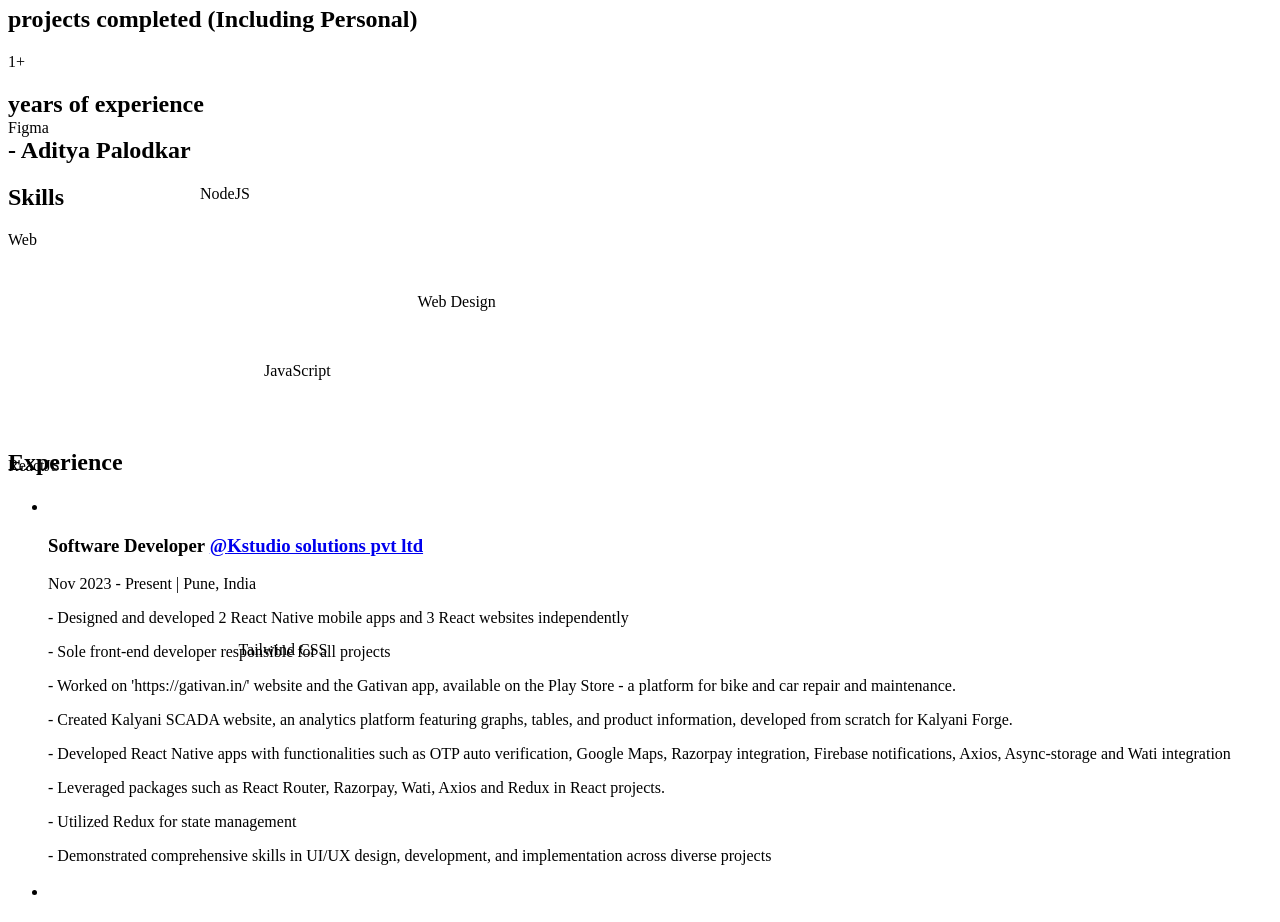
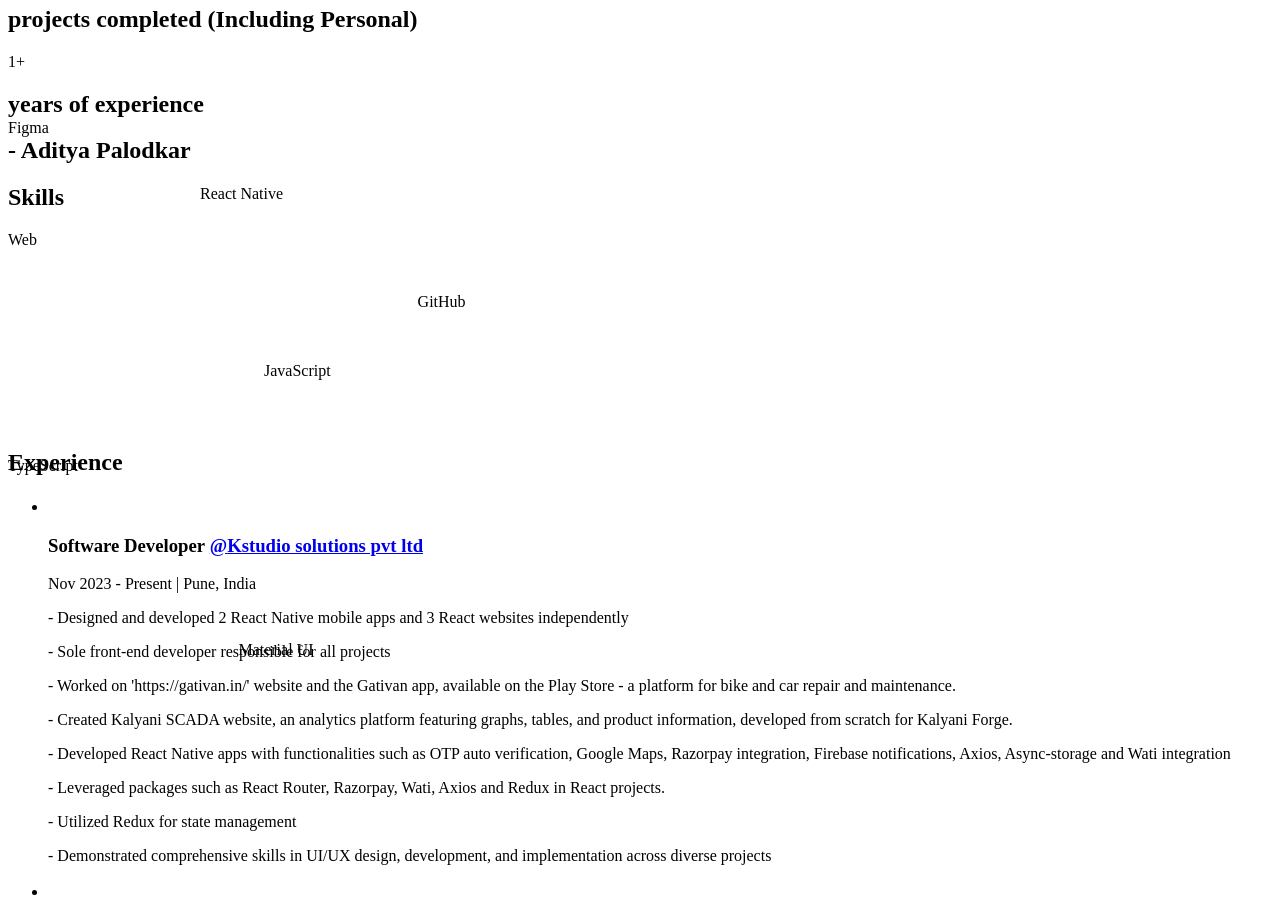
Before and after one commit to AdityaAP7/newportfolio, a Next.js app: page /about in a window 1280 px wide. Shown: the part 800-1722 px from the top of the page. Built offline with nearby package versions, Linux system fonts and the light colour scheme; some icons are missing.

Commit message:
Update Skill.js

```diff
--- a/src/components/Skill.js
+++ b/src/components/Skill.js
@@ -35,13 +35,13 @@
         <Skills name="HTML" x="-25vw" y="-2vw" />
         <Skills name="CSS" x="-5vw" y="-10vw" />
         <Skills name="JavaScript" x="20vw" y="6vw" />
-        <Skills name="ReactJS" x="0vw" y="12vw" />
-        <Skills name="NextJS" x="-20vw" y="-15vw" />
-        <Skills name="NodeJS" x="15vw" y="-12vw" />
-        <Skills name="Web Design" x="32vw" y="-5vw" />
+        <Skills name="TypeScript" x="0vw" y="12vw" />
+        <Skills name="ReactJS" x="-20vw" y="-15vw" />
+        <Skills name="React Native" x="15vw" y="-12vw" />
+        <Skills name="GitHub" x="32vw" y="-5vw" />
         <Skills name="Figma" x="0vw" y="-20vw" />
-        <Skills name="MongoDB" x="-25vw" y="18vw" />
-        <Skills name="Tailwind CSS" x="18vw" y="18vw" />
+        <Skills name="AWS" x="-25vw" y="18vw" />
+        <Skills name="Material UI" x="18vw" y="18vw" />
       </div>
     </>
   );
```
